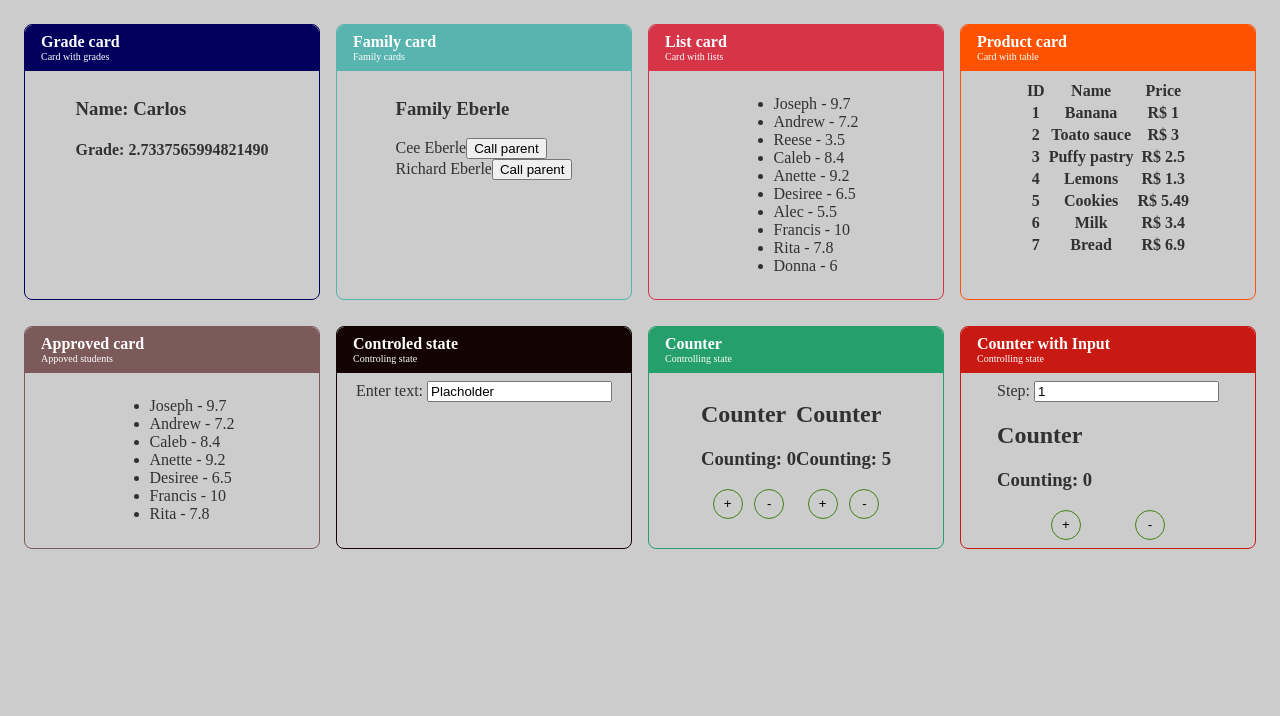
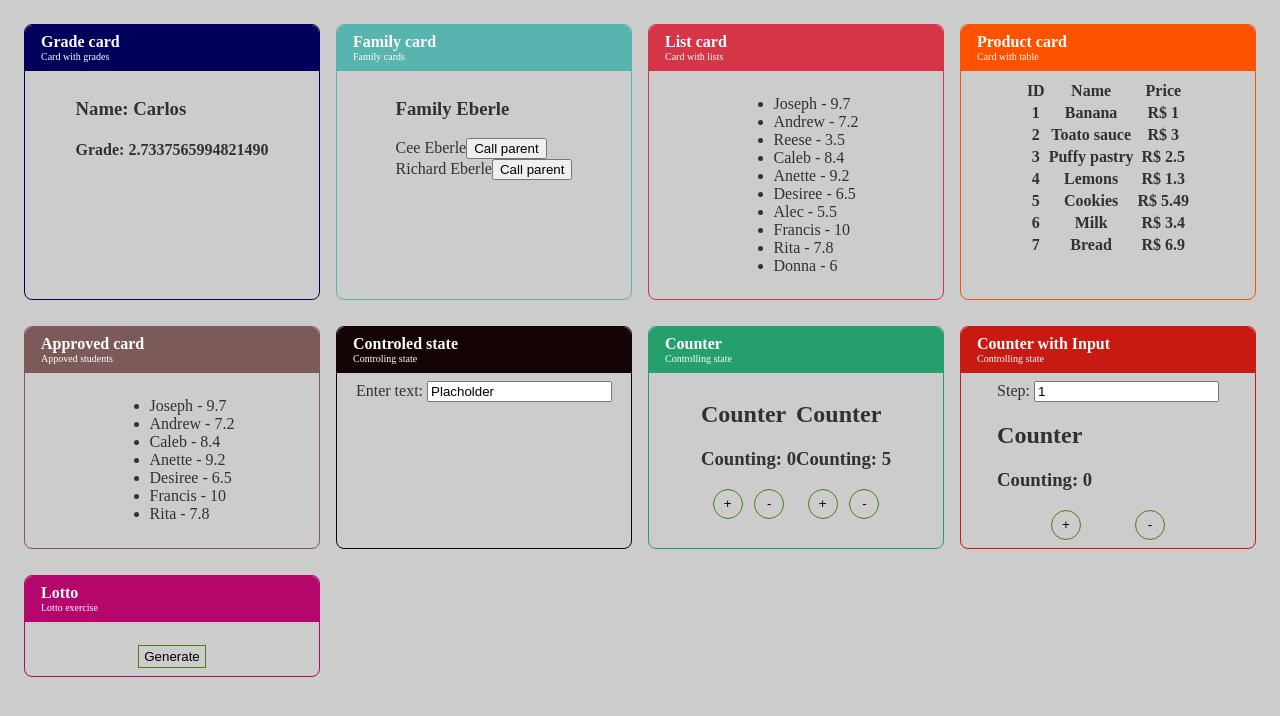
Before and after one commit to pedrovsp/ReactStudies, a React (Create React App) app: page / in a window 1280 px wide. Shown: the top 716 px of the page. Built offline with nearby package versions, Linux system fonts and the light colour scheme.

Commit message:
feat: add lotto component

```diff
--- a/src/App.jsx
+++ b/src/App.jsx
@@ -15,6 +15,7 @@ import CounterWithInput from './components/CounterWithInput'
 
 import students from './data/students';
 import products from './data/products';
+import Lotto from './lotto/components/Lotto';
 
 export default () => (
     <div className="Grid">
@@ -46,5 +47,8 @@ export default () => (
         <Card title="Counter with Input" desc="Controlling state" color="#c81912">
             <CounterWithInput></CounterWithInput>
         </Card>
+        <Card title="Lotto" desc="Lotto exercise" color="#b5076b">
+            <Lotto quantity={5}></Lotto>
+        </Card>
     </div>
 )
--- /dev/null
+++ b/src/lotto/components/Lotto.jsx
@@ -0,0 +1,29 @@
+import React, { useState } from 'react';
+import generateLottoNumbers from '../lotto';
+import './Lotto.scss';
+import { Button, ButtonTypes } from '../../components/Button/Button';
+
+export default (props) => {
+    let [numberComponents, setNumberComponents] = useState([].fill(props.quantity || 10));
+
+    function generateNumbers() {
+        let lottoNumbers = generateLottoNumbers(props.quantity);
+        let arrayReturn = lottoNumbers.map((num, i) => {
+            return <div className={`Number ${i % 2 > 0 ? `Even` : `Odd`}`}>{num}</div>
+        });
+        return arrayReturn;
+    }
+
+    return (
+        <React.Fragment>
+            <div className='Box'>
+                <div className='Numbers'>
+                    {
+                        [...numberComponents]
+                    }
+                </div>
+                <Button type={ButtonTypes.Square} text="Generate" function={_ => setNumberComponents(generateNumbers())}></Button>
+            </div>
+        </React.Fragment>
+    )
+}
--- /dev/null
+++ b/src/lotto/components/Lotto.scss
@@ -0,0 +1,29 @@
+.Box {
+    display: flex;
+    flex-flow: column;
+    justify-content: center;
+    align-items: center;
+
+    .Numbers {
+        width: 100%;
+        display: flex;
+        justify-content: center;
+        margin-bottom: 15px;
+
+        .Number {
+            padding: 3px;
+            margin: 0 5px;
+            min-width: 25px;
+            min-height: 25px;
+            text-align: center;
+
+            &.Odd {
+                background-color: #fe8aa9;
+            }
+
+            &.Even {
+                background-color: #fe8a;
+            }
+        }
+    }
+}
--- /dev/null
+++ b/src/lotto/lotto.ts
@@ -0,0 +1,18 @@
+// Generate an array with 7 unique random numbers
+
+export default function generateLottoNumbers(quantity: number): number[] {
+    let resultArray: number[] = []
+
+    while (resultArray.length < quantity) {
+        let newNumber = randomIntFromInterval(1, 60);
+        if (!resultArray.find(item => newNumber === item)) {
+            resultArray.push(newNumber)
+        }
+    }
+
+    return resultArray.sort((n1, n2) => n2 - n1);
+}
+
+function randomIntFromInterval(min: number, max: number): number {
+    return Math.floor(Math.random() * (max - min + 1) + min);
+}
```
